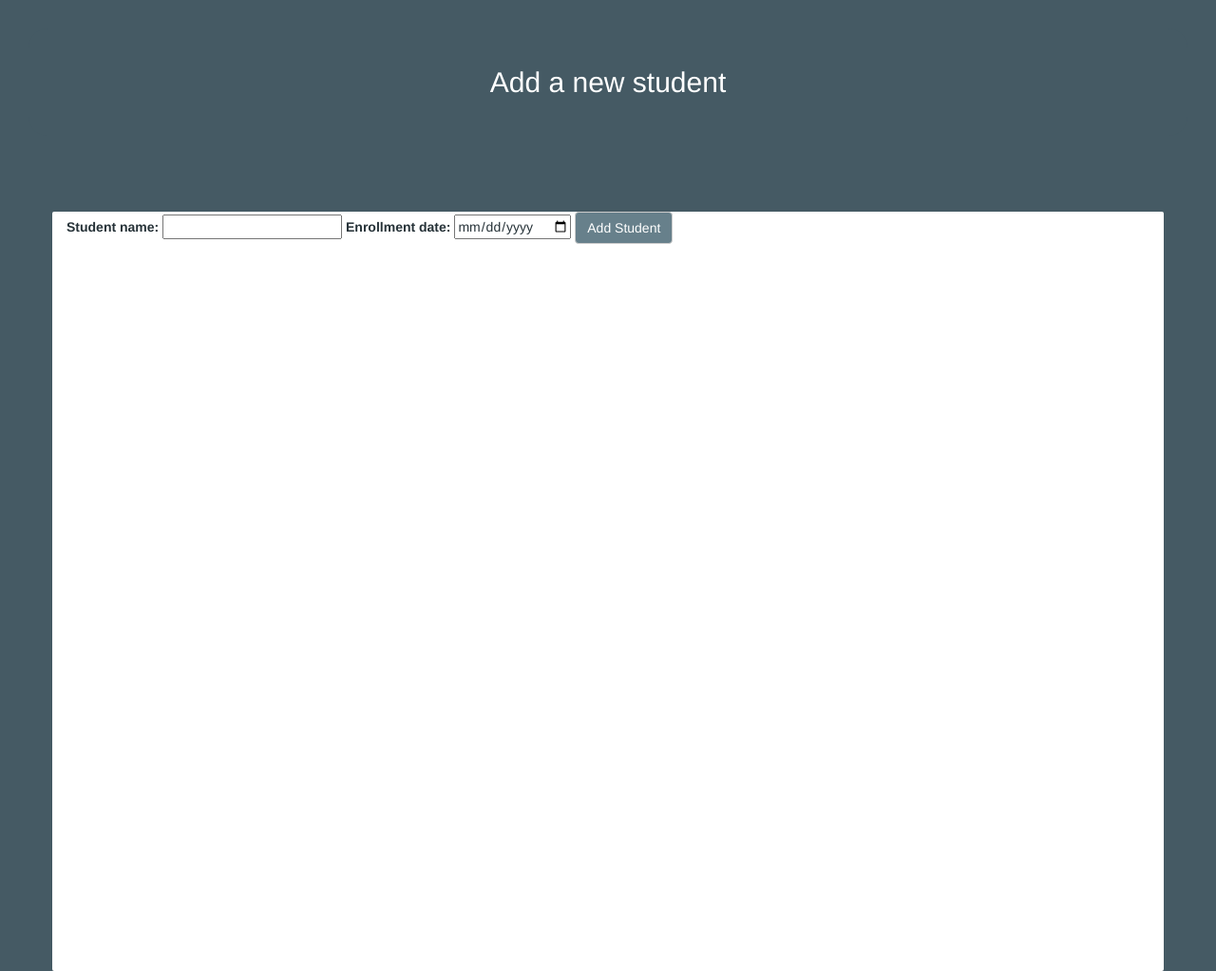
After one commit to CharlesAMoss/epic_Registrar_part2, a PHP site: template views/student_add.html.twig in a window 1280 px wide. The commit adds this page. Shown: the whole page at 95% size. Run offline with PHP 8.4, Linux system fonts and the light colour scheme; the template is opened without the code that fills it, so the values that code supplies are empty; some libraries are stand-ins or nearby versions.

Commit message:
begin routing in app.php.

```diff
--- /dev/null
+++ b/views/student_add.html.twig
@@ -0,0 +1,29 @@
+<html>
+    <head>
+        <title>Add a new Student</title>
+        <link rel="stylesheet" href="https://maxcdn.bootstrapcdn.com/bootstrap/3.3.1/css/bootstrap.min.css">
+        <link rel="stylesheet" type="text/css" href="/../main.css">
+    </head>
+    <body>
+        <h2>Add a new student</h2>
+        <div class ="container">
+            <div class="submit-form">
+                <form action='/student_add' method='post'>
+                    <label for='student_name'>
+                        Student name:
+                        </label>
+                        <input id='student_name' name='student_name' type='text'>
+
+                    <label for='enroll_date'>
+                        Enrollment date:
+                        </label>
+                        <input id='enroll_date' name='enroll_date' type='date'>
+
+                    <button class="btn btn-default" type='submit'>
+                        Add Student
+                        </button>
+                </form>
+            </div>
+        </div>
+    </body>
+</html>
--- /dev/null
+++ b/web/main.css
@@ -0,0 +1,50 @@
+body {
+    background: #455A64;
+    overflow: auto;
+    color: #263238;
+}
+
+.container {
+    background: white;
+    border-radius: 2px;
+    height: 100%;
+}
+
+h1 {
+    margin: 40px;
+    text-align: center;
+}
+
+h2 {
+    text-align: center;
+    background: #455A64;
+    padding: 40px;
+    margin: 30px;
+    margin-bottom: 80px;
+    border-radius: 20px;
+    color: white;
+}
+
+h2 small {
+    padding: 30px;
+}
+
+.submit_form {
+    margin-top: 20px;
+}
+
+h1 span {
+    background: #c7f99d;
+    padding: 20px;
+    border-radius: 15px;
+}
+
+.btn {
+    background: #67808B;
+    color: white;
+}
+
+.tc a {
+    text-decoration: none;
+    color: white;
+}
```
Also changed, not shown: app/app.php (+60 -0 lines), src/Course.php (+8 -2 lines), src/Student.php (+8 -3 lines), views/index.html.twig (added, +26 -0 lines), 1 other file.
